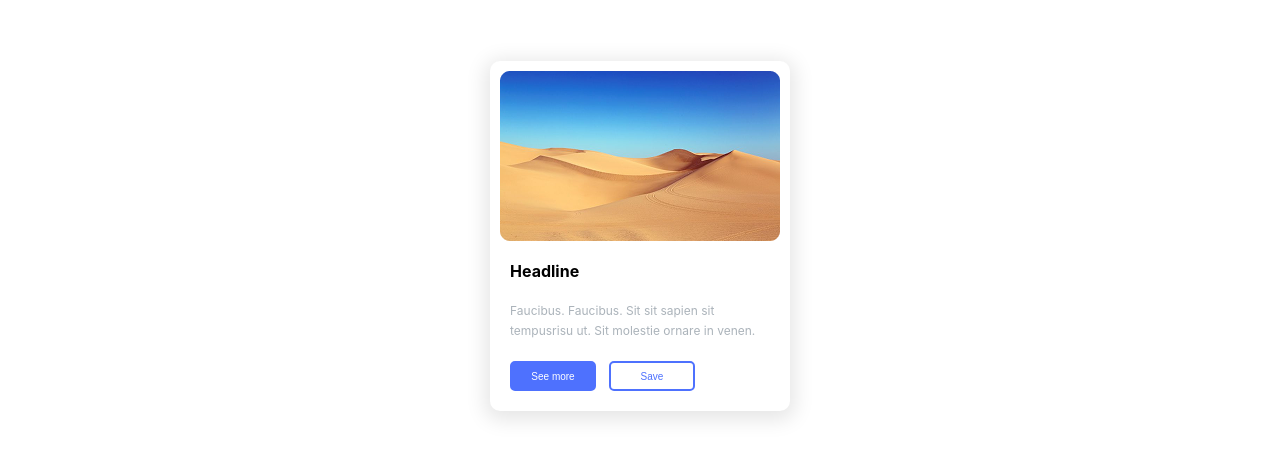
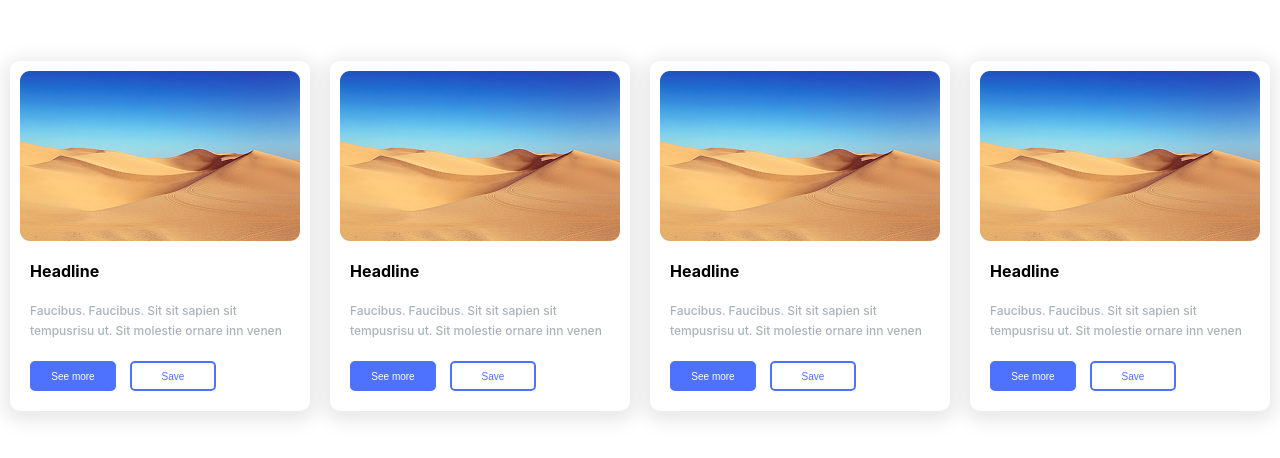
Before and after one commit to xx-y-xx/sc-cart, a React (Vite) app: page / in a window 1280 px wide. Shown: the part 164-622 px from the top of the page. Built offline with nearby package versions, Linux system fonts and the light colour scheme.

Commit message:
fix-structure-img-media-queries

```diff
--- a/index.html
+++ b/index.html
@@ -4,7 +4,7 @@
     <meta charset="UTF-8" />
     <link rel="icon" type="image/svg+xml" href="/vite.svg" />
     <meta name="viewport" content="width=device-width, initial-scale=1.0" />
-    <title>sc-card-week-o</title>
+    <title>sc-card</title>
   </head>
   <body>
     <div id="root"></div>
--- a/src/App.tsx
+++ b/src/App.tsx
@@ -1,37 +1,13 @@
 import './App.css'
-import styled from "styled-components";
-import imgDesert from "./assets/desert.png";
-import {StyBtn} from "./components/Button.styled.tsx";
-import {SectionBtn} from "./components/Button.styled.tsx"
-import {Description, Title} from "./components/TextBlock.styled.tsx"
-import {ImgCard} from "./components/ImgCard.styled.tsx";
-import {Card} from "./components/Card.styled.tsx"
-
+import {Card} from "./layout/Card/Card.tsx";
 
 function App() {
 
     return (
-        <>
-            <Box>
-                <Card>
-                    <ImgCard src={imgDesert} alt="пустыня"></ImgCard>
-                    <Title>Headline</Title>
-                    <Description>Faucibus. Faucibus. Sit sit sapien sit tempusrisu ut. Sit molestie ornare in
-                        venen.</Description>
-                    <SectionBtn>
-                        <StyBtn btnType={"primary"}>See more</StyBtn>
-                        <StyBtn btnType={"outlined"}>Save</StyBtn>
-                    </SectionBtn>
-
-                </Card>
-            </Box>
-        </>
+        <div className="App">
+            <Card/>
+        </div>
     )
 }
-const Box = styled.div`// пока временно
-    height: 100vh;
-    display: flex;
-    justify-content: center;
-    align-items: center;
-`
+
 export default App
--- a/src/components/Button.styled.tsx
+++ b/src/components/Button.styled.tsx
@@ -1,9 +1,16 @@
 import styled, {css} from "styled-components";
 
-export const SectionBtn = styled.section`
-    gap: 13px;
+export const SectionBtn = styled.div`
+    gap: 14px;
     display: flex;
-    margin: auto 20px;
+    margin: auto 10px;
+
+    @media screen and (max-width: 230px) {
+        flex-direction: column;
+        flex-wrap: wrap;
+        gap: 4px;
+        align-items: center;
+    }
 `
 
 
@@ -17,7 +24,7 @@ export const StyBtn = styled.button<StyleBtnPropsType>`
     text-align: center;
     border-radius: 5px;
     border: 2px solid #4E71FE;
-    width: 86px; //хард код исправь
+    width: 86px;
     height: 30px;
 
 
@@ -37,4 +44,8 @@ export const StyBtn = styled.button<StyleBtnPropsType>`
         cursor: pointer;
         transition: all 2s;
         transform: scale(1.1);}
+
+    @media screen and (max-width: 230px){
+        margin-top: 6px;
+    }
 `
--- /dev/null
+++ b/src/layout/Card/Card.tsx
@@ -0,0 +1,62 @@
+import styled from "styled-components";
+import imgDesert from "../../assets/desert.png";
+import {StyBtn} from "../../components/Button.styled.tsx";
+import {SectionBtn} from "../../components/Button.styled.tsx"
+import {Description, Title} from "./TextBlock.styled.tsx";
+import {ImgCard} from "./ImgCard.styled.tsx";
+import {CardBackground} from "./CardBackground.styled.tsx";
+
+const dataCard = [
+    {
+        imgCard: imgDesert,
+        alt: 'пустыня',
+        title: 'Headline',
+        description: 'Faucibus. Faucibus. Sit sit sapien sit tempusrisu ut. Sit molestie ornare inn venen',
+    },    {
+        imgCard: imgDesert,
+        alt: 'пустыня',
+        title: 'Headline',
+        description: 'Faucibus. Faucibus. Sit sit sapien sit tempusrisu ut. Sit molestie ornare inn venen',
+    },    {
+        imgCard: imgDesert,
+        alt: 'пустыня',
+        title: 'Headline',
+        description: 'Faucibus. Faucibus. Sit sit sapien sit tempusrisu ut. Sit molestie ornare inn venen',
+    },    {
+        imgCard: imgDesert,
+        alt: 'пустыня',
+        title: 'Headline',
+        description: 'Faucibus. Faucibus. Sit sit sapien sit tempusrisu ut. Sit molestie ornare inn venen',
+    },
+]
+
+export const Card = () => {
+    return (
+        <div>
+            <Wrapper>
+                {dataCard.map((c, index) => {
+                    return (
+                        <CardBackground key={index}>
+                            <ImgCard src={c.imgCard} alt={c.alt}></ImgCard>
+                            <Title>{c.title}</Title>
+                            <Description>{c.description}</Description>
+                            <SectionBtn>
+                                <StyBtn btnType={"primary"}>See more</StyBtn>
+                                <StyBtn btnType={"outlined"}>Save</StyBtn>
+                            </SectionBtn>
+                        </CardBackground>
+                    )
+                })}
+            </Wrapper>
+        </div>
+    );
+};
+
+const Wrapper = styled.section`
+    height: 100vh;
+    display: flex;
+    justify-content: center;
+    align-items: center;
+    gap:20px;
+    flex-wrap: wrap;
+`
--- a/src/components/Card.styled.tsx
+++ b/src/layout/Card/CardBackground.styled.tsx
@@ -1,9 +1,14 @@
 import styled from "styled-components";
 
-export const Card = styled.div`
+export const CardBackground = styled.article`
     box-shadow: 0 4px 20px 5px rgba(0, 0, 0, 0.1);
     border-radius: 10px;
     width: 300px; //хард коде
-    height: 350px;
+    min-height: 350px;
     background-color: #FFFFFF;
+    padding: 10px 10px 20px;
+
+    @media screen and (max-width: 230px){
+        padding: 8px 0;
+    }
 `
--- a/src/components/ImgCard.styled.tsx
+++ b/src/layout/Card/ImgCard.styled.tsx
@@ -2,8 +2,8 @@ import styled from "styled-components";
 
 export const ImgCard = styled.img`
     display: block; // он зедсь правла НУЖЕН ?
-    width: 280px;
+    width: 100%;
     height: 170px;
-    object-fit: contain;
-    margin: 10px 10px 20px 10px;
+    object-fit: cover;
+    border-radius: 8px;
 `
--- a/src/components/TextBlock.styled.tsx
+++ b/src/layout/Card/TextBlock.styled.tsx
@@ -2,12 +2,12 @@ import styled from "styled-components";
 
 export const Title = styled.h2`
     font-size: 16px;
-    margin: auto 20px;
+    margin: 20px 10px;
 `
 export const Description = styled.p`
     font-size: 12px;
     color: #ABB3BA;
     line-height: 1.66667;
-    margin: 20px 20px auto 20px;
-    text-align: start;
+    margin: auto 10px;
+    text-align: left;
 `
--- a/src/style/GlobalStyles.tsx
+++ b/src/style/GlobalStyles.tsx
@@ -4,6 +4,7 @@ import {createGlobalStyle} from "styled-components";
 export const GlobalStyles = createGlobalStyle`
     body {
         font-family: Inter, system-ui, Avenir, Helvetica, Arial, sans-serif;
-        font-weight: medium;
+        font-weight: 500;
+        min-width: 130px;
     }
 `
```
